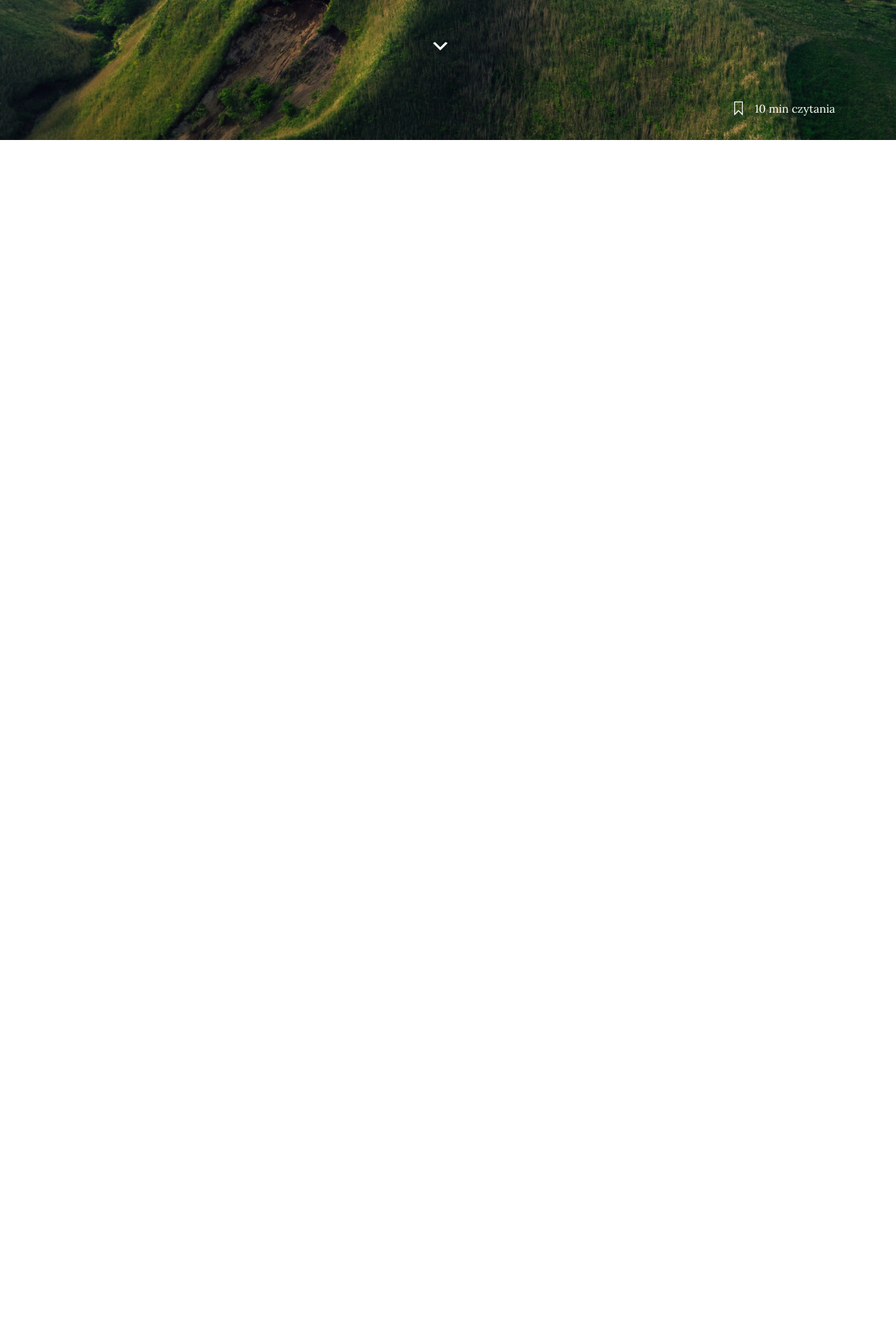
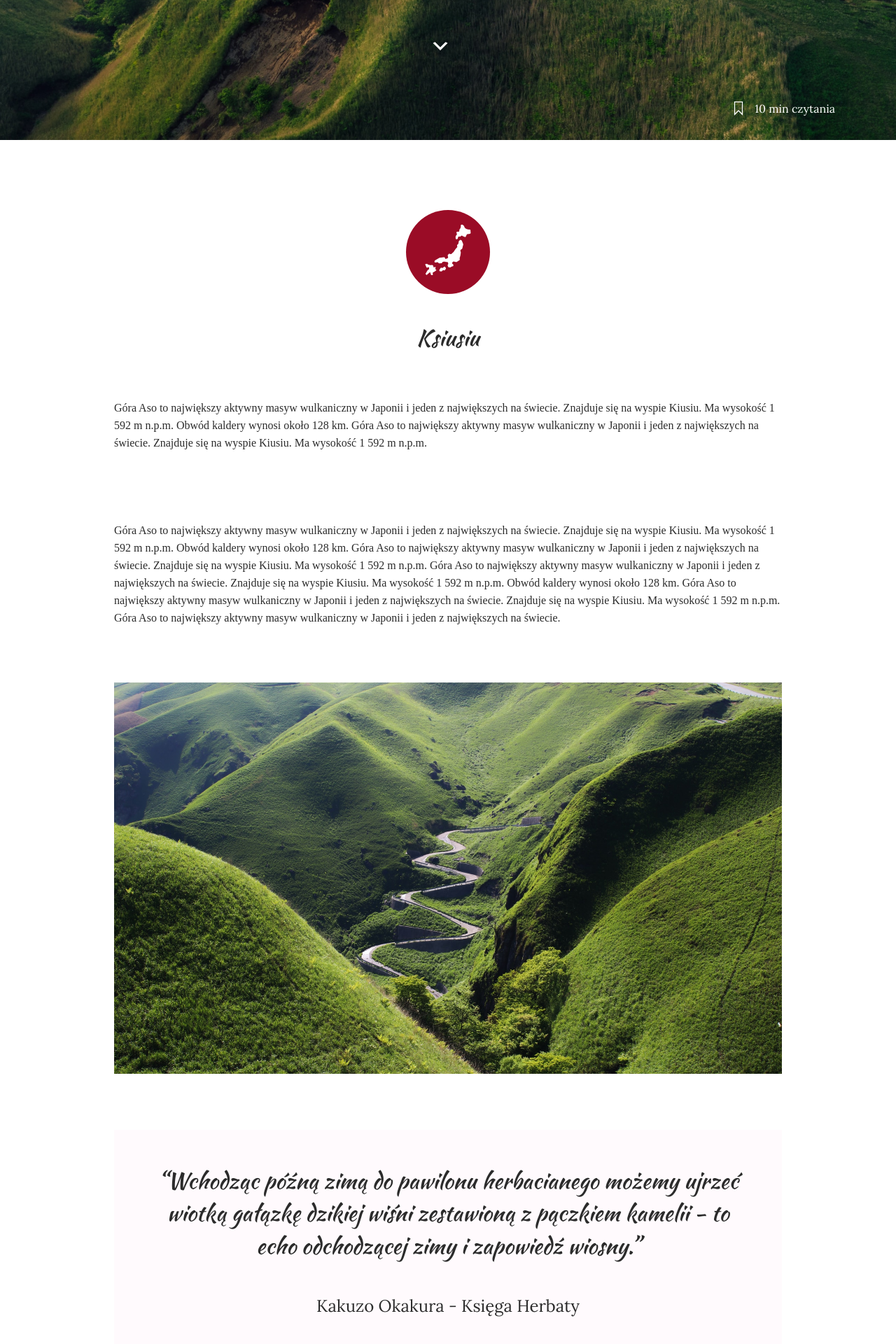
Before and after one commit to bialek-k/blog-japonia, a React (Create React App) app: page /Article in a window 1280 px wide. Shown: the part 824-2744 px from the top of the page at 70% size. Before the commit the page ends 1024 px from the top, so only its background shows below. Built offline with nearby package versions, Linux system fonts and the light colour scheme.

Commit message:
article content

```diff
--- a/src/components/Article.js
+++ b/src/components/Article.js
@@ -1,10 +1,12 @@
 import React from 'react'
+import Article_content from './Article_content'
 import Article_header from './Article_header'
 
 const Article = () => {
   return (
     <div>
       <Article_header/>
+      <Article_content/>
     </div>
   )
 }
--- /dev/null
+++ b/src/components/Article_content.js
@@ -0,0 +1,36 @@
+import React from 'react'
+import styles from './Article_content.module.css'
+
+const Article_content = () => {
+  return (
+    <div className={styles.Article_content}>
+      <div className={styles.container}>
+        <div className={styles.ksiusiu}>
+          <p>Ksiusiu</p>
+        </div>
+        <p>Góra Aso to największy aktywny masyw wulkaniczny w Japonii i jeden z największych na świecie. Znajduje się na wyspie Kiusiu. Ma wysokość 1 592 m n.p.m. Obwód kaldery wynosi około 128 km. Góra Aso to największy aktywny masyw wulkaniczny w Japonii i jeden z największych na świecie. Znajduje się na wyspie Kiusiu.  Ma wysokość 1 592 m n.p.m. </p>
+
+        <p>Góra Aso to największy aktywny masyw wulkaniczny w Japonii i jeden z największych na świecie. Znajduje się na wyspie Kiusiu. Ma wysokość 1 592 m n.p.m. Obwód kaldery wynosi około 128 km. Góra Aso to największy aktywny masyw wulkaniczny w Japonii i jeden z największych na świecie. Znajduje się na wyspie Kiusiu.  Ma wysokość 1 592 m n.p.m.  Góra Aso to największy aktywny masyw wulkaniczny w Japonii i jeden z największych na świecie. Znajduje się na wyspie Kiusiu. Ma wysokość 1 592 m n.p.m. Obwód kaldery wynosi około 128 km. Góra Aso to największy aktywny masyw wulkaniczny w Japonii i jeden z największych na świecie. Znajduje się na wyspie Kiusiu.  Ma wysokość 1 592 m n.p.m. Góra Aso to największy aktywny masyw wulkaniczny w Japonii i jeden z największych na świecie.
+        </p>
+
+        <div className={styles.img}></div>
+
+        <div className={styles.quote_container}>
+          <p className={styles.quote}>“Wchodząc późną zimą do pawilonu herbacianego możemy ujrzeć wiotką gałązkę dzikiej wiśni zestawioną z pączkiem kamelii - to echo odchodzącej zimy i zapowiedź wiosny.”
+            <span>Kakuzo Okakura - Księga Herbaty</span>
+          </p>
+        </div>
+
+        <div className={styles.wrapper}>
+          <div className={styles.img2}></div>
+          <div className={styles.wrapper_in}>
+            <h2>Życie wokół wulkanu </h2>
+            <p>Góra Aso to największy aktywny masyw wulkaniczny w Japonii i jeden z największych na świecie. Znajduje się na wyspie Kiusiu. Ma wysokość 1 592 m n.p.m. Obwód kaldery wynosi około 128 km. Góra Aso to największy aktywny masyw wulkaniczny w Japonii i jeden z największych na świecie. Znajduje się na wyspie Kiusiu. Ma wysokość 1 592 m n.p.m.  Góra Aso to największy aktywny masyw wulkaniczny w Japonii i jeden z największych na świecie. Znajduje się na wyspie Kiusiu. Ma wysokość 1 592 m n.p.m. Obwód kaldery wynosi około 128 km. Góra Aso to największy aktywny masyw wulkaniczny w Japonii i jeden z największych na świecie.Znajduje się na wyspie Kiusiu. Ma wysokość 1 592 m n.p.m. Góra Aso to największy aktywny masyw wulkaniczny w Japonii i jeden z największych na świecie. Ma wysokość 1 592 m n.p.m. Góra Aso to największy aktywny masyw wulkaniczny w Japonii i jeden z największych na świecie. </p>
+          </div>
+        </div>
+      </div>
+    </div>
+  )
+}
+
+export default Article_content
--- /dev/null
+++ b/src/components/Article_content.module.css
@@ -0,0 +1,98 @@
+@import url("../css/settings.css");
+
+.Article_content{
+  padding-top: 100px;
+}
+
+.Article_content .container{
+  max-width: 954px;
+  margin: 0 auto;
+}
+
+.ksiusiu{
+  width: 120px;
+  height: 120px;
+  background-color: var(--color_red);
+  border-radius: 50%;
+  position: relative;
+  margin: 0 auto 150px auto;
+}
+
+.ksiusiu p {
+  position: absolute;
+  bottom: -75px;
+  left: 50%;
+  transform: translate(-50%);
+  color: var(--color_body_text);
+  font-family: Kaushan Script;
+  font-size: 32px;
+}
+
+.ksiusiu::before {
+  content: url("../assets/japan\ \(1\)\ 1.png");
+  position: absolute;
+  left: 19px;
+  top: 16px;
+}
+
+.Article_content p{
+  color: var(--color_body_text);
+  line-height: 25px;
+}
+
+.Article_content p:nth-child(2){
+  margin: 100px 0;
+}
+
+.Article_content .img{
+  background: url('../assets/sekcja.png');
+  height: 559px;
+  margin: 80px 0;
+}
+
+.Article_content .quote_container{
+  background-color: #FFF6FC80;
+  padding: 50px 0;
+}
+
+.Article_content .quote{
+  font-family: Kaushan Script;
+  font-size: 32px;
+  line-height: 46.43px;
+  margin: 0 55px;
+  text-align: center;
+}
+
+.Article_content .quote span{
+  font-size: 24px;
+  font-family: Lora;
+  display: block;
+  margin-top: 40px;
+}
+
+.Article_content .wrapper{
+  display: flex;
+  justify-content: space-between;
+  padding-top: 80px;
+}
+
+.img2{
+  background: url('../assets/photo\ \(1\).png')no-repeat center ;
+  height: 628px;
+  width: 40%;
+}
+
+.wrapper_in{
+  width: 40%;
+}
+
+.wrapper_in h2{
+  font-family: Kaushan Script;
+  font-size: 32px;
+  font-weight: normal;
+  margin: 0;
+}
+
+.wrapper_in p{
+  margin: 50px 0 0 0;
+}
```
Also changed, not shown: src/assets/photo (1).png (added), src/assets/sekcja.png (added).
